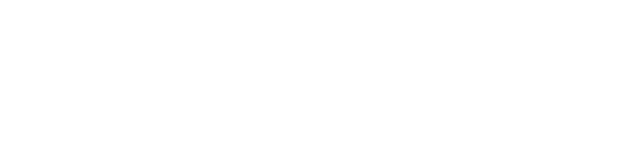
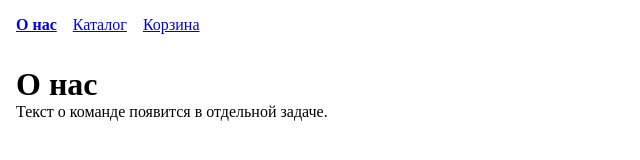
Before and after one commit to kashapov/rss-team-store, a website built with Vite: page index.html in a window 1280 px wide. Shown: the whole page, without its empty margins (0-640 px from the left). Built offline with nearby package versions, Linux system fonts and the light colour scheme.

Commit message:
feat: add nav, screen stubs and about page

```diff
--- a/index.html
+++ b/index.html
@@ -1,5 +1,5 @@
 <!doctype html>
-<html lang="en">
+<html lang="ru">
   <head>
     <meta charset="UTF-8" />
     <link rel="icon" type="image/svg+xml" href="/favicon.svg" />
--- a/src/main.ts
+++ b/src/main.ts
@@ -1 +1,17 @@
+import { routeName } from './core/route';
 import './style.css';
+import { element } from './ui/dom';
+import { createNav, setActiveNav } from './ui/nav';
+import { startRouter } from './ui/router';
+
+const app = document.querySelector<HTMLDivElement>('#app');
+if (!app) throw new Error('#app not found');
+
+const nav = createNav();
+const main = element('main', { className: 'screen', attrs: { tabindex: '-1' } });
+app.append(nav, main);
+
+startRouter(main, (route) => {
+  setActiveNav(nav, route);
+  document.title = `${routeName(route)} — Team Store`;
+});
--- a/src/style.css
+++ b/src/style.css
@@ -1,3 +1,9 @@
+:root {
+  --space-sm: 0.5rem;
+  --space-md: 1rem;
+  --focus-ring: 2px solid currentColor;
+}
+
 *,
 *::before,
 *::after {
@@ -5,3 +11,28 @@
   margin: 0;
   padding: 0;
 }
+
+.nav {
+  display: flex;
+  flex-wrap: wrap;
+  gap: var(--space-sm) var(--space-md);
+  padding: var(--space-md);
+}
+
+.nav a[aria-current='page'] {
+  font-weight: 700;
+  text-decoration: underline;
+}
+
+.screen {
+  padding: var(--space-md);
+}
+
+.screen:focus {
+  outline: none;
+}
+
+a:focus-visible {
+  outline: var(--focus-ring);
+  outline-offset: 2px;
+}
--- /dev/null
+++ b/src/ui/dom.ts
@@ -0,0 +1,20 @@
+type Props = {
+  readonly className?: string;
+  readonly text?: string;
+  readonly attrs?: Readonly<Record<string, string>>;
+};
+
+export const element = <K extends keyof HTMLElementTagNameMap>(
+  tag: K,
+  { className, text, attrs }: Props = {},
+  children: readonly Node[] = [],
+): HTMLElementTagNameMap[K] => {
+  const node = document.createElement(tag);
+  if (className) node.className = className;
+  if (text !== undefined) node.textContent = text;
+  if (attrs) {
+    for (const [name, value] of Object.entries(attrs)) node.setAttribute(name, value);
+  }
+  node.append(...children);
+  return node;
+};
--- /dev/null
+++ b/src/ui/nav.ts
@@ -0,0 +1,21 @@
+import type { Route } from '../core/route';
+import { ROUTES, routeName, toHash } from '../core/route';
+import { element } from './dom';
+
+export function createNav(): HTMLElement {
+  return element(
+    'nav',
+    { className: 'nav', attrs: { 'aria-label': 'Основная навигация' } },
+    ROUTES.map((route) =>
+      element('a', {
+        text: routeName(route),
+        attrs: { href: toHash(route), 'data-route': route },
+      }),
+    ),
+  );
+}
+
+export function setActiveNav(nav: HTMLElement, active: Route): void {
+  nav.querySelector('[aria-current]')?.removeAttribute('aria-current');
+  nav.querySelector(`[data-route="${active}"]`)?.setAttribute('aria-current', 'page');
+}
--- /dev/null
+++ b/src/ui/screens/about.ts
@@ -0,0 +1,10 @@
+import { routeName } from '../../core/route';
+import type { Screen } from '../../types/screen';
+import { element } from '../dom';
+
+export const aboutScreen: Screen = (container) => {
+  container.append(
+    element('h1', { text: routeName('about') }),
+    element('p', { text: 'Текст о команде появится в отдельной задаче.' }),
+  );
+};
--- /dev/null
+++ b/src/ui/screens/cart.ts
@@ -0,0 +1,10 @@
+import { routeName } from '../../core/route';
+import type { Screen } from '../../types/screen';
+import { element } from '../dom';
+
+export const cartScreen: Screen = (container) => {
+  container.append(
+    element('h1', { text: routeName('cart') }),
+    element('p', { text: 'Скоро здесь появится содержимое.' }),
+  );
+};
--- /dev/null
+++ b/src/ui/screens/catalog.ts
@@ -0,0 +1,10 @@
+import { routeName } from '../../core/route';
+import type { Screen } from '../../types/screen';
+import { element } from '../dom';
+
+export const catalogScreen: Screen = (container) => {
+  container.append(
+    element('h1', { text: routeName('catalog') }),
+    element('p', { text: 'Скоро здесь появится содержимое.' }),
+  );
+};
```
